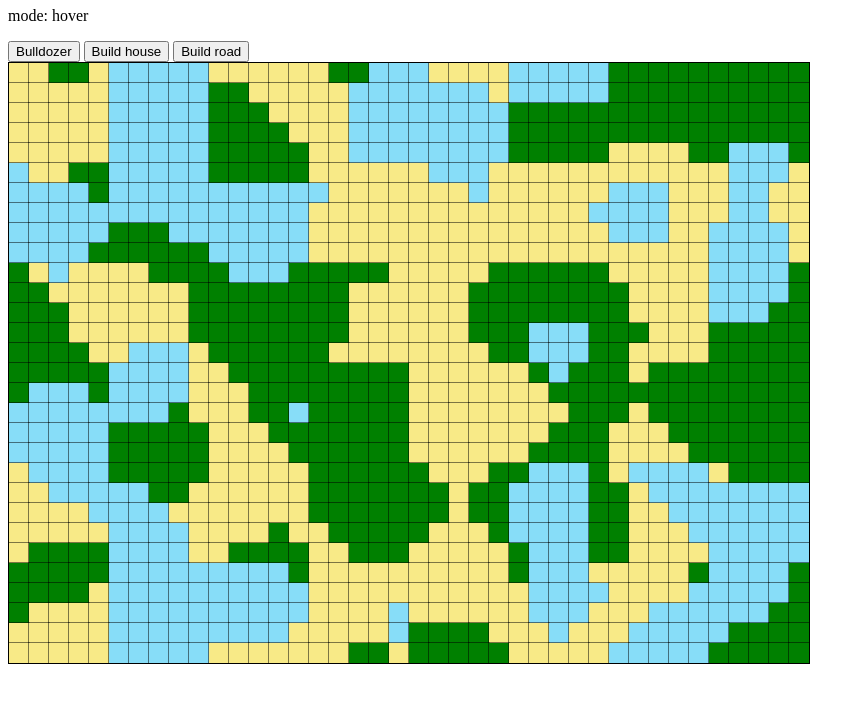
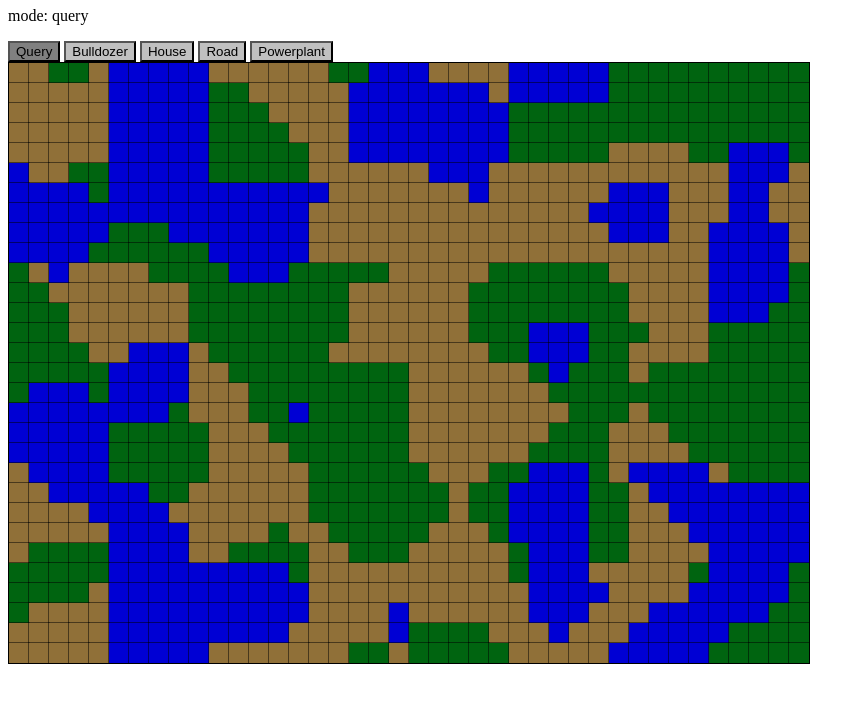
Before and after one commit to gustavocovas/sc, a plain HTML site: page index.html in a window 1280 px wide. Shown: the part 73-800 px from the top of the page, without its empty margins (0-865 px from the left). Drawn offline with Linux system fonts and the light colour scheme.

Commit message:
Set color pallete, add build mode with multiple-cell buildings

```diff
--- a/index.html
+++ b/index.html
@@ -5,7 +5,7 @@
     <meta http-equiv="X-UA-Compatible" content="IE=edge" />
     <title>sc</title>
     <meta name="viewport" content="width=device-width, initial-scale=1" />
-    <!-- <link rel="stylesheet" type="text/css" media="screen" href="main.css" /> -->
+    <link rel="stylesheet" type="text/css" media="screen" href="main.css" />
 
     <style>
       canvas {
@@ -17,11 +17,37 @@
     <h1>sc</h1>
 
     <p>mode: <span id="mode"></span></p>
-    <button id="bulldozer" onclick="toggleMode('bulldozer')">Bulldozer</button>
-    <button id="buildHouse" onclick="toggleMode('buildHouse')">
-      Build house
+    <button id="queryBtn" class="lightgrey" onclick="toggleMode('query')">
+      Query
     </button>
-    <button id="buildRoad" onclick="toggleMode('buildRoad')">Build road</button>
+    <button
+      id="bulldozerBtn"
+      class="lightgrey"
+      onclick="toggleMode('bulldozer')"
+    >
+      Bulldozer
+    </button>
+    <button
+      id="buildHouseBtn"
+      class="lightgrey"
+      onclick="toggleMode('buildHouse')"
+    >
+      House
+    </button>
+    <button
+      id="buildRoadBtn"
+      class="lightgrey"
+      onclick="toggleMode('buildRoad')"
+    >
+      Road
+    </button>
+    <button
+      id="buildPowerplantBtn"
+      class="lightgrey"
+      onclick="toggleMode('buildPowerplant')"
+    >
+      Powerplant
+    </button>
 
     <div style="position: relative">
       <canvas
--- /dev/null
+++ b/main.css
@@ -0,0 +1,14 @@
+.lightgrey {
+  background-color: rgb(192, 192, 192);
+}
+
+.mediumgrey {
+  background-color: rgb(128, 128, 128);
+}
+.darkgrey {
+  background-color: rgb(64, 64, 64);
+}
+
+.blue {
+  background-color: rgb(0, 0, 255);
+}
--- a/main.js
+++ b/main.js
@@ -9,31 +9,100 @@ const WORLD_WIDTH = Math.floor(mapCanvas.width / CELL_SIZE);
 const WORLD_HEIGHT = Math.floor(mapCanvas.height / CELL_SIZE);
 const NOISE_SCALE = 5;
 
+const COLORS = {
+  yellow: { r: 252, g: 244, b: 4 },
+  orange: { r: 255, g: 100, b: 4 },
+  red: { r: 220, g: 8, b: 8 },
+  magenta: { r: 240, g: 8, b: 132 },
+  purple: { r: 72, g: 0, b: 164 },
+  blue: { r: 0, g: 0, b: 212 },
+  cyan: { r: 0, g: 172, b: 232 },
+  green: { r: 32, g: 184, b: 20 },
+  darkgreen: { r: 0, g: 100, b: 16 },
+  brown: { r: 88, g: 44, b: 4 },
+  tan: { r: 144, g: 112, b: 56 },
+  lightgrey: { r: 192, g: 192, b: 192 },
+  mediumgrey: { r: 128, g: 128, b: 128 },
+  darkgrey: { r: 64, g: 64, b: 64 },
+  black: { r: 0, g: 0, b: 0 },
+};
+
+function fillFromColor(color) {
+  return "rgb(" + color.r + "," + color.g + "," + color.b + ")";
+}
+
 const CELL_TYPES = {
-  land: { fill: "#F8EA87", canBuild: true, canBulldoze: false },
-  forest: { fill: "green", canBuild: true, canBulldoze: true },
-  water: { fill: "#87DDF8", canBuild: false, canBulldoze: false },
-  house: { fill: "orange", canBuild: false, canBulldoze: true },
-  road: { fill: "gray", canBuild: false, canBulldoze: true },
+  land: {
+    fill: fillFromColor(COLORS["tan"]),
+    canBuild: true,
+    canBulldoze: false,
+  },
+  forest: {
+    fill: fillFromColor(COLORS["darkgreen"]),
+    canBuild: true,
+    canBulldoze: true,
+  },
+  water: {
+    fill: fillFromColor(COLORS["blue"]),
+    canBuild: false,
+    canBulldoze: false,
+  },
+  house: {
+    fill: fillFromColor(COLORS["orange"]),
+    canBuild: false,
+    canBulldoze: true,
+  },
+  road: {
+    fill: fillFromColor(COLORS["darkgrey"]),
+    canBuild: false,
+    canBulldoze: true,
+  },
+  powerplant: {
+    fill: fillFromColor(COLORS["purple"]),
+    canBuild: false,
+    canBulldoze: true,
+  },
+};
+
+const MODE_HOVER_DIMENSIONS = {
+  hover: { width: 1, height: 1 },
+  query: { width: 1, height: 1 },
+  bulldozer: { width: 1, height: 1 },
+  buildHouse: { width: 1, height: 1 },
+  buildRoad: { width: 1, height: 1 },
+  buildPowerplant: { width: 3, height: 2 },
 };
 
 let world = [];
 let elevation;
 let hovering = false;
-let hovered;
+let hoveringIllegal = false;
+let hovered = [];
 
-let currentMode;
+let currentMode = "query";
 
 start();
 
 function changeMode(mode) {
+  let currentModeBtn = document.querySelector("#" + currentMode + "Btn");
+  if (!!currentModeBtn) {
+    currentModeBtn.classList.remove("mediumgrey");
+    currentModeBtn.classList.add("lightgrey");
+  }
+
+  let nextModeBtn = document.querySelector("#" + mode + "Btn");
+  if (!!nextModeBtn) {
+    nextModeBtn.classList.add("mediumgrey");
+    console.log(nextModeBtn);
+  }
+
+  document.querySelector("#mode").innerHTML = mode;
   currentMode = mode;
-  document.querySelector("#mode").innerHTML = mode;
 }
 
 function toggleMode(mode) {
   if (currentMode === mode) {
-    changeMode("hover");
+    changeMode("query");
   } else {
     changeMode(mode);
   }
@@ -47,52 +116,79 @@ function setMousePosition(e) {
   let i = Math.floor(mouseY / CELL_SIZE);
   let j = Math.floor(mouseX / CELL_SIZE);
 
+  if (hovering && i === hovered[0].i && j === hovered[0].j) {
+    // The cell currently hovered is the same as last time, nothing to do
+    return;
+  }
+
   if (!!world[i] && !!world[i][j]) {
     hovering = true;
-    hovered = world[i][j];
+    hoveringIllegal = false;
+    hovered = [];
+
+    for (var k = 0; k < MODE_HOVER_DIMENSIONS[currentMode].height; k++) {
+      for (var l = 0; l < MODE_HOVER_DIMENSIONS[currentMode].width; l++) {
+        if (!!world[i + k] && !!world[i + k][j + l]) {
+          hovered.push(world[i + k][j + l]);
+          let hoveredCellType = CELL_TYPES[world[i + k][j + l].type];
+          if (
+            (currentMode === "bulldozer" && !hoveredCellType.canBulldoze) ||
+            (currentMode.startsWith("build") && !hoveredCellType.canBuild)
+          ) {
+            hoveringIllegal = true;
+          }
+        } else {
+          hoveringIllegal = true;
+        }
+      }
+    }
   } else {
     hovering = false;
-    hovered = null;
+    hovered = [];
   }
 }
 
 function resetHovering(e) {
   hovering = false;
-  hovered = null;
+  hoveringIllegal = false;
+  hovered = [];
 }
 
 function click(e) {
+  if (hoveringIllegal) {
+    return;
+  }
+
   if (hovering) {
-    let hoveredCellType = CELL_TYPES[hovered.type];
+    for (var i = 0; i < hovered.length; i++) {
       switch (currentMode) {
+        case "query":
+          console.log(hovered[i]);
+          break;
         case "bulldozer":
-        if (hoveredCellType.canBulldoze) {
-          hovered.type = "land";
-          drawWorld();
-        }
+          hovered[i].type = "land";
           break;
         case "buildHouse":
-        if (hoveredCellType.canBuild) {
-          hovered.type = "house";
-          drawWorld();
-        }
+          hovered[i].type = "house";
           break;
         case "buildRoad":
-        if (hoveredCellType.canBuild) {
-          hovered.type = "road";
-          drawWorld();
-        }
+          hovered[i].type = "road";
+          break;
+        case "buildPowerplant":
+          hovered[i].type = "powerplant";
           break;
         default:
           break;
       }
+    }
+    drawWorld();
   }
 }
 
 function start() {
   init_world();
   drawWorld();
-  changeMode("hover");
+  changeMode("query");
   hoverCanvas.addEventListener("mousemove", setMousePosition, false);
   hoverCanvas.addEventListener("mouseleave", resetHovering, false);
   hoverCanvas.addEventListener("click", click, false);
@@ -127,7 +223,17 @@ function init_world() {
 }
 
 function isHovering(cell) {
-  return hovering && hovered.x === cell.x && hovered.y === cell.y;
+  if (!hovering) {
+    return false;
+  }
+
+  for (var i = 0; i < hovered.length; i++) {
+    if (hovered[i].x === cell.x && hovered[i].y === cell.y) {
+      return true;
+    }
+  }
+
+  return false;
 }
 
 function drawWorld() {
@@ -137,7 +243,7 @@ function drawWorld() {
     for (var j = 0; j < WORLD_WIDTH; j++) {
       const cell = world[i][j];
 
-      mapContext.fillStyle = "black";
+      mapContext.fillStyle = fillFromColor(COLORS["black"]);
       mapContext.strokeRect(cell.x, cell.y, CELL_SIZE, CELL_SIZE);
 
       mapContext.beginPath();
@@ -157,7 +263,12 @@ function update() {
       if (isHovering(cell)) {
         hoverContext.beginPath();
         hoverContext.rect(cell.x, cell.y, CELL_SIZE, CELL_SIZE);
-        hoverContext.fillStyle = "rgba(41,255,255,0.5)";
+        if (hoveringIllegal) {
+          hoverContext.fillStyle = fillFromColor(COLORS["red"]);
+        } else {
+          hoverContext.fillStyle = fillFromColor(COLORS["cyan"]);
+        }
+
         hoverContext.fill();
       }
     }
```
Lines whose indentation alone changed are shown as unchanged.
